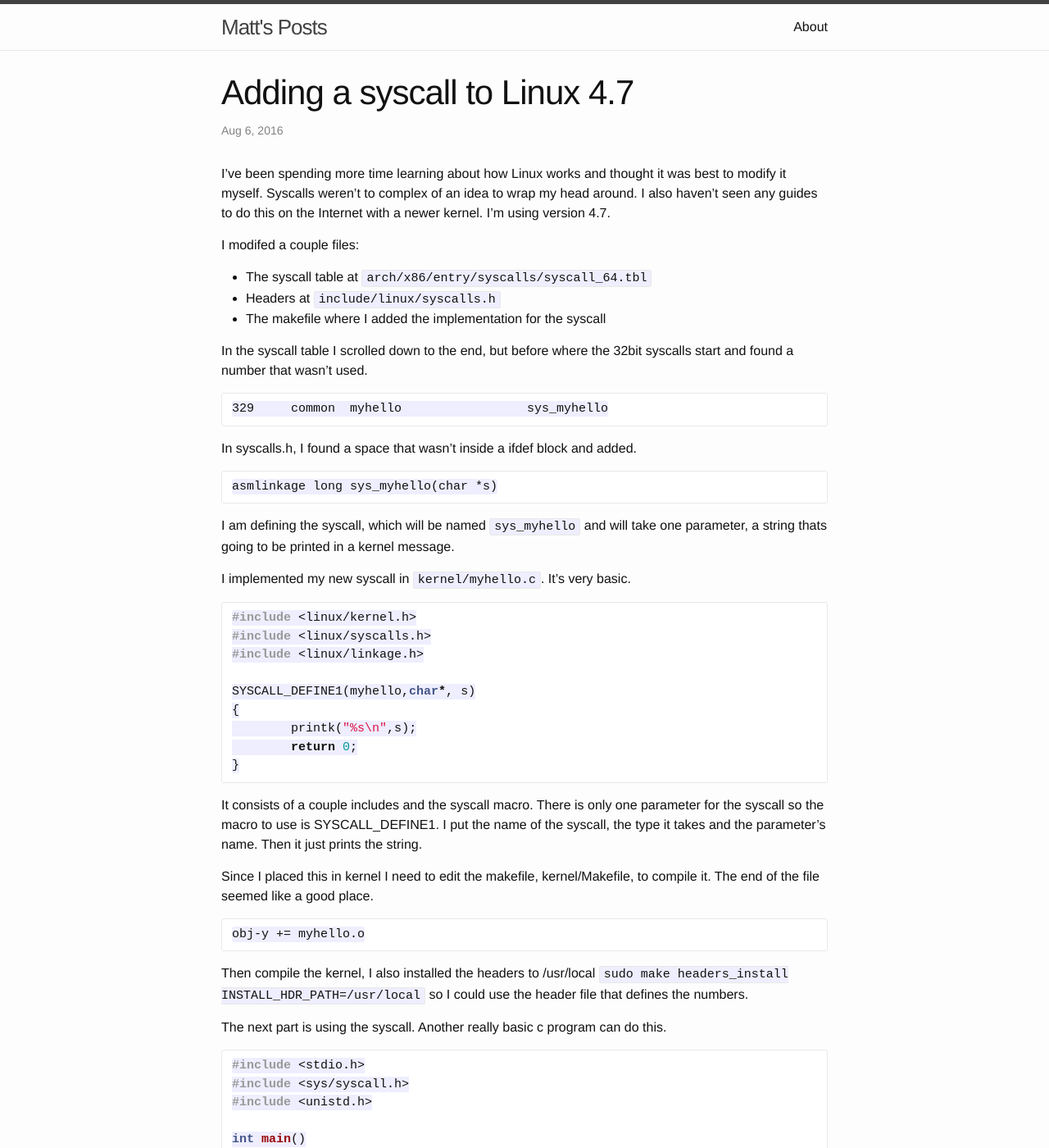
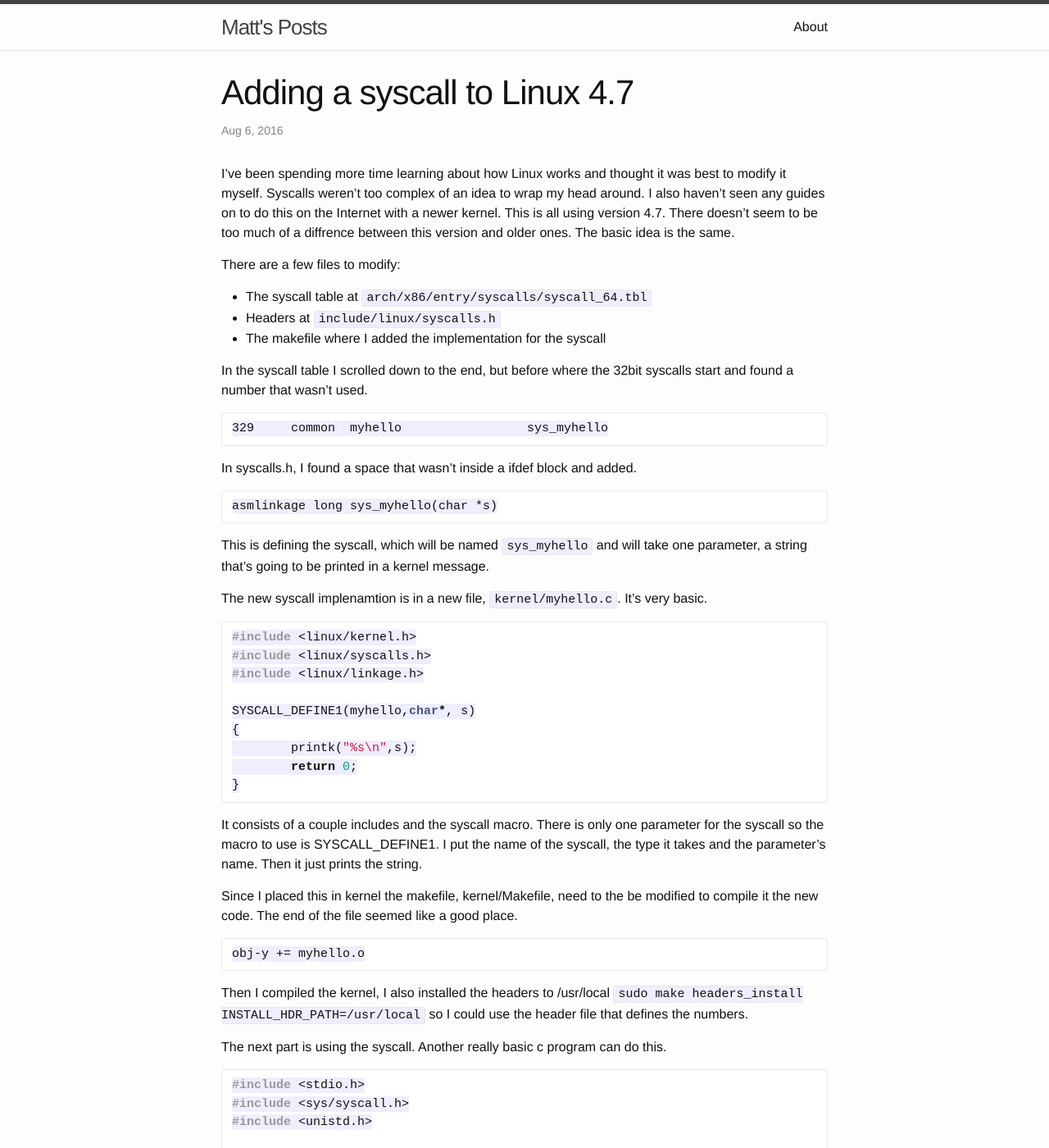
Before and after one commit to tejom/tejom.github.io, a Jekyll site: the page built from _posts/2016-08-06-adding-a-syscall.markdown, in a window 1280 px wide and 1400 px high. Shown: the whole window at 82% size. Built offline with Jekyll 4.4.1, drawn with Linux system fonts in a browser that asks for light colours.

Commit message:
fix some wording

```diff
--- a/_posts/2016-08-06-adding-a-syscall.markdown
+++ b/_posts/2016-08-06-adding-a-syscall.markdown
@@ -5,9 +5,9 @@ date:   2016-08-06
 categories: linux programing
 ---
 
-I've been spending more time learning about how Linux works and thought it was best to modify it myself. Syscalls weren't to complex of an idea to wrap my head around. I also haven't seen any guides to do this on the Internet with a newer kernel. I'm using version 4.7.
+I've been spending more time learning about how Linux works and thought it was best to modify it myself. Syscalls weren't too complex of an idea to wrap my head around. I also haven't seen any guides on to do this on the Internet with a newer kernel. This is all using version 4.7. There doesn't seem to be too much of a diffrence between this version and older ones. The basic idea is the same.
 
-I modifed a couple files:
+There are a few files to modify:
 
 - The syscall table at `arch/x86/entry/syscalls/syscall_64.tbl`
 - Headers at `include/linux/syscalls.h`
@@ -25,9 +25,9 @@ In syscalls.h, I found a space that wasn't inside a ifdef block and added.
 asmlinkage long sys_myhello(char *s)
 ~~~
 
-I am defining the syscall, which will be named `sys_myhello` and will take one parameter, a string thats going to be printed in a kernel message.
+This is defining the syscall, which will be named `sys_myhello` and will take one parameter, a string that's going to be printed in a kernel message.
 
-I implemented my new syscall in `kernel/myhello.c`. It's very basic.
+The new syscall implenamtion is in a new file, `kernel/myhello.c`. It's very basic.
 
 ~~~ c
 #include <linux/kernel.h>
@@ -43,14 +43,14 @@ SYSCALL_DEFINE1(myhello,char*, s)
 
 It consists of a couple includes and the syscall macro. There is only one parameter for the syscall so the macro to use is SYSCALL_DEFINE1. I put the name of the syscall, the type it takes and the parameter's name. Then it just prints the string.
 
-Since I placed this in kernel I need to edit the makefile, kernel/Makefile, to compile it.
+Since I placed this in kernel the makefile, kernel/Makefile, need to the be modified to compile it the new code.
 The end of the file seemed like a good place.
 
 ~~~
 obj-y += myhello.o
 ~~~
 
-Then compile the kernel, I also installed the headers to /usr/local `sudo make headers_install INSTALL_HDR_PATH=/usr/local` so I could use the header file that defines the numbers.
+Then I compiled the kernel, I also installed the headers to /usr/local `sudo make headers_install INSTALL_HDR_PATH=/usr/local` so I could use the header file that defines the numbers.
 
 The next part is using the syscall.
 Another really basic c program can do this.
```
